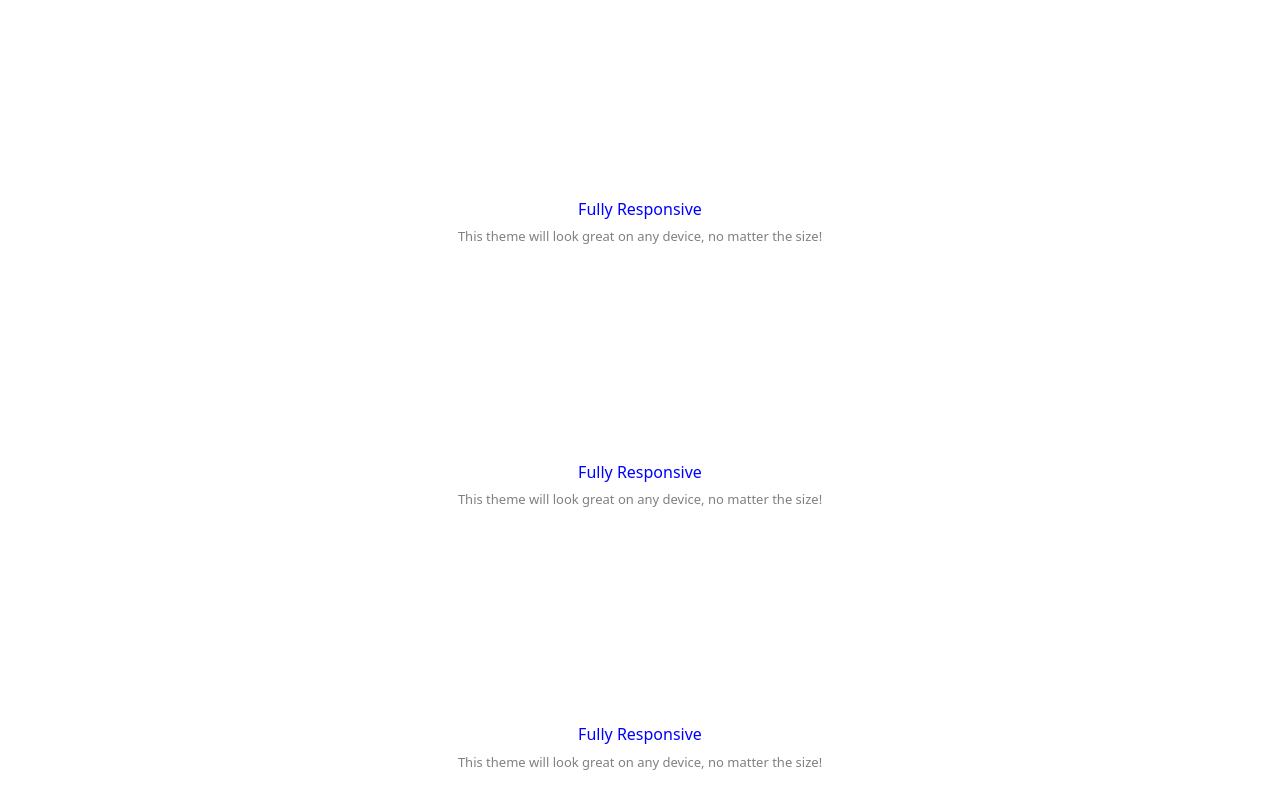
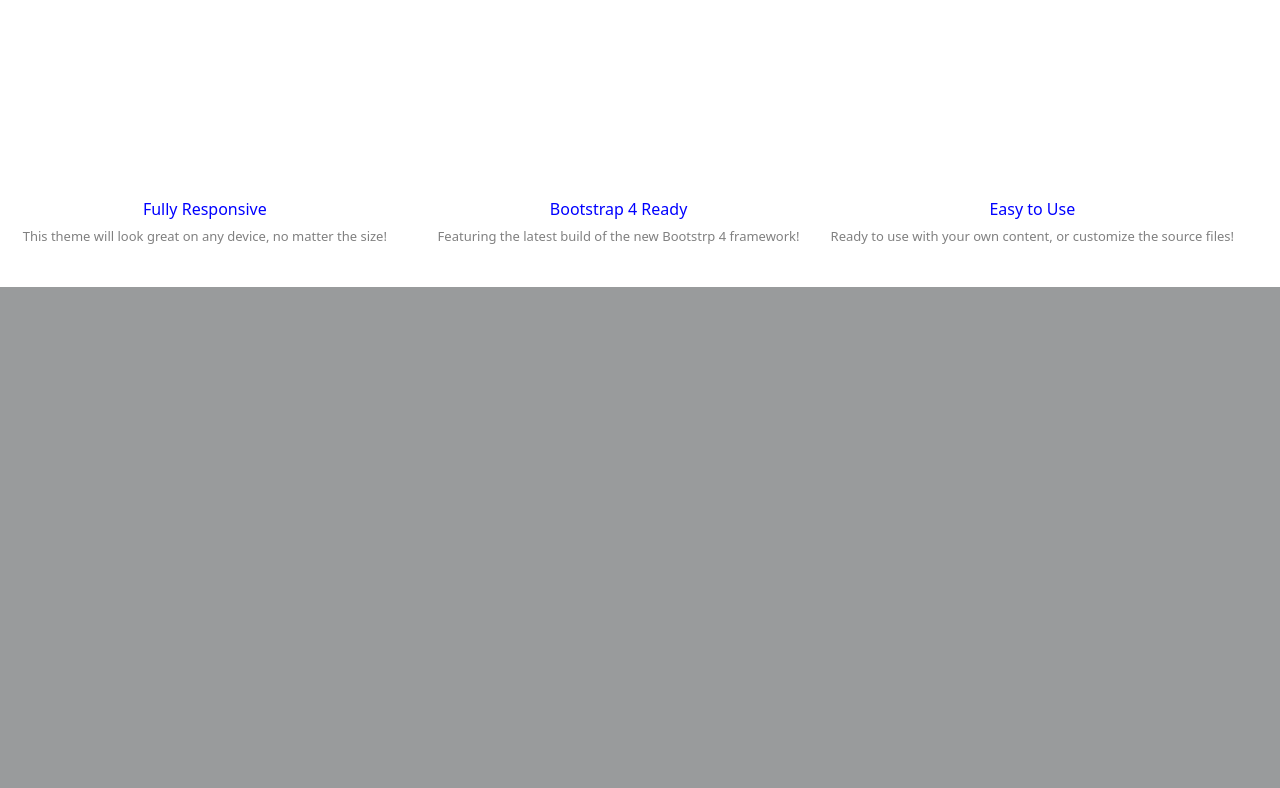
Before and after one commit to 45modeus/DI-Bootcamp, a PHP site: page /landingpage.html in a window 1280 px wide. Shown: the part 757-1545 px from the top of the page. After the commit the page ends 1044 px from the top, so only its background shows below. Run offline with PHP 8.4, Linux system fonts and the light colour scheme; some libraries are stand-ins or nearby versions.

Commit message:
changes made

```diff
--- a/Week1/day2/landing.css
+++ b/Week1/day2/landing.css
@@ -46,6 +46,6 @@ h1 {
 
 .minicontainer {
     text-align: center;
-    width: 100%;
+    width: 32%;
     display: inline-block;
 }
--- a/Week1/day2/landingpage.html
+++ b/Week1/day2/landingpage.html
@@ -3,6 +3,7 @@
 <head>
     <meta charset="UTF-8">
     <meta name="viewport" content="width=device-width, initial-scale=1.0">
+    <link rel="stylesheet" href="https://cdnjs.cloudflare.com/ajax/libs/font-awesome/6.1.1/css/all.min.css">
     <link href="https://cdn.jsdelivr.net/npm/bootstrap@5.3.6/dist/css/bootstrap.min.css" rel="stylesheet" integrity="sha384-4Q6Gf2aSP4eDXB8Miphtr37CMZZQ5oXLH2yaXMJ2w8e2ZtHTl7GptT4jmndRuHDT" crossorigin="anonymous">
     <link rel="stylesheet" href="landing.css">
     <title>Web Design</title>
@@ -26,13 +27,14 @@
             <p>This theme will look great on any device, no matter the size!</p>
         </div>
         <div class="minicontainer">
-            <h1>Fully Responsive</h1>
-            <p>This theme will look great on any device, no matter the size!</p>
+            <h1>Bootstrap 4 Ready</h1>
+            <p>Featuring the latest build of the new Bootstrp 4 framework!</p>
         </div>
         <div class="minicontainer">
-            <h1>Fully Responsive</h1>
-            <p>This theme will look great on any device, no matter the size!</p>
+            <h1>Easy to Use</h1>
+            <p>Ready to use with your own content, or customize the source files!</p>
         </div>
      </div>
+     <br>
 </body>
 </html>
```
